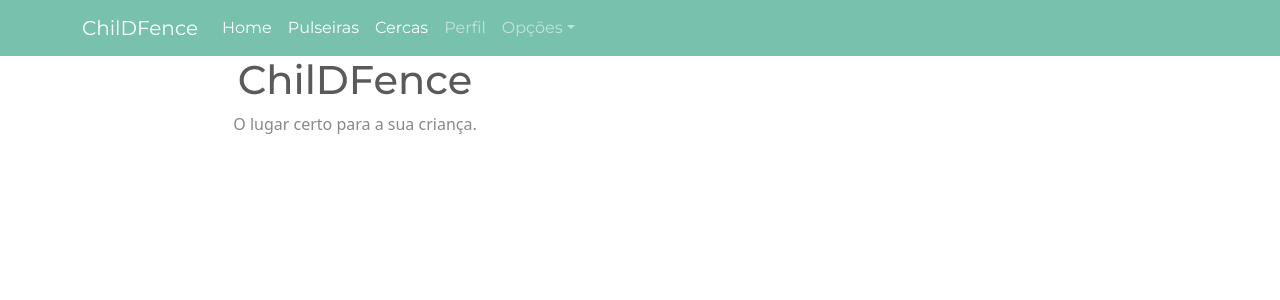
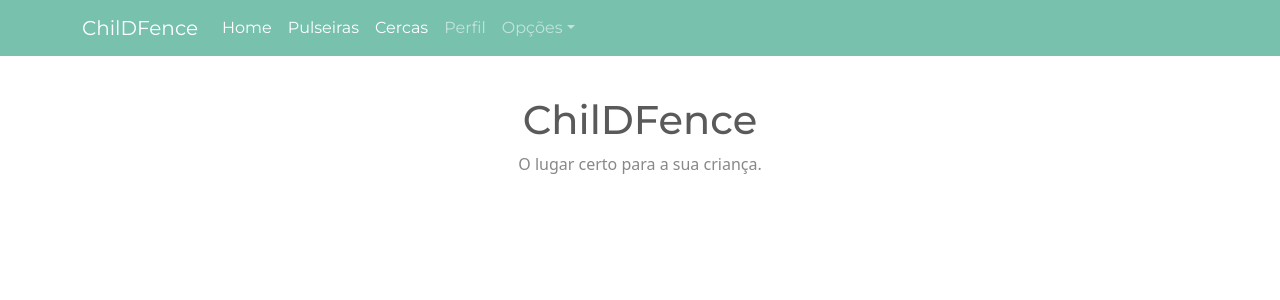
Before and after one commit to FilipeFariasC/projeto-dac-2022.1-frontend, a React (Create React App) app: page / in a window 1280 px wide. Shown: the top 300 px of the page. Built offline with nearby package versions, Linux system fonts and the light colour scheme; the HTML template or start-up script is replaced by a standard one.

Commit message:
mudancas tela de criacao de bracelet

```diff
--- a/src/screens/BraceletCreate/BraceletCreate.jsx
+++ b/src/screens/BraceletCreate/BraceletCreate.jsx
@@ -15,8 +15,7 @@ class BraceletCreate extends Component {
         this.state = {
             bracelet: {
                 name: ""
-            },
-            error: ""
+            }
         }
     }
 
--- a/src/screens/HomePage/css/HomePage.css
+++ b/src/screens/HomePage/css/HomePage.css
@@ -1,3 +1,5 @@
 .brand-text{
+    padding-block: 2.5rem;
+    margin: 0 auto;
     text-align: center;
 }
```
